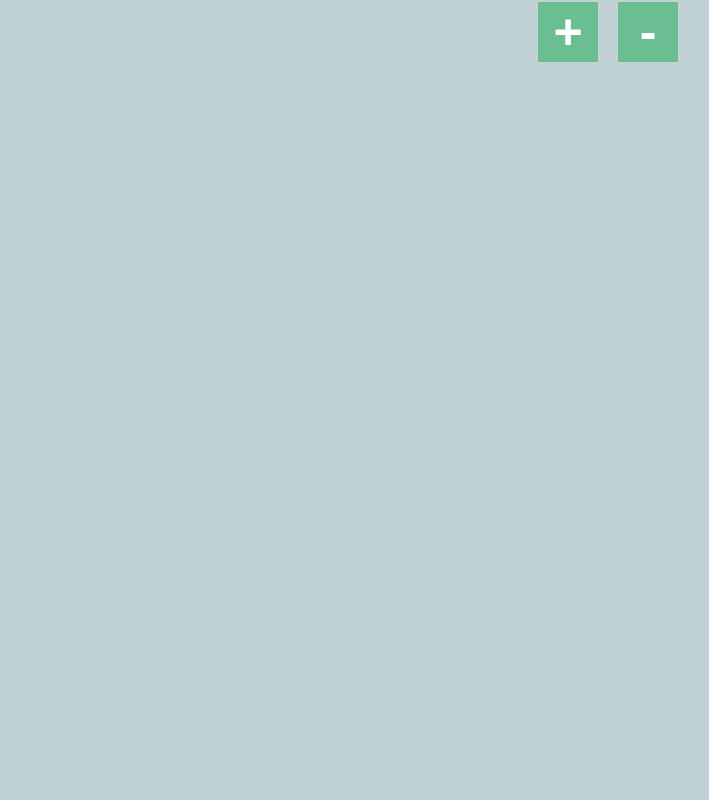
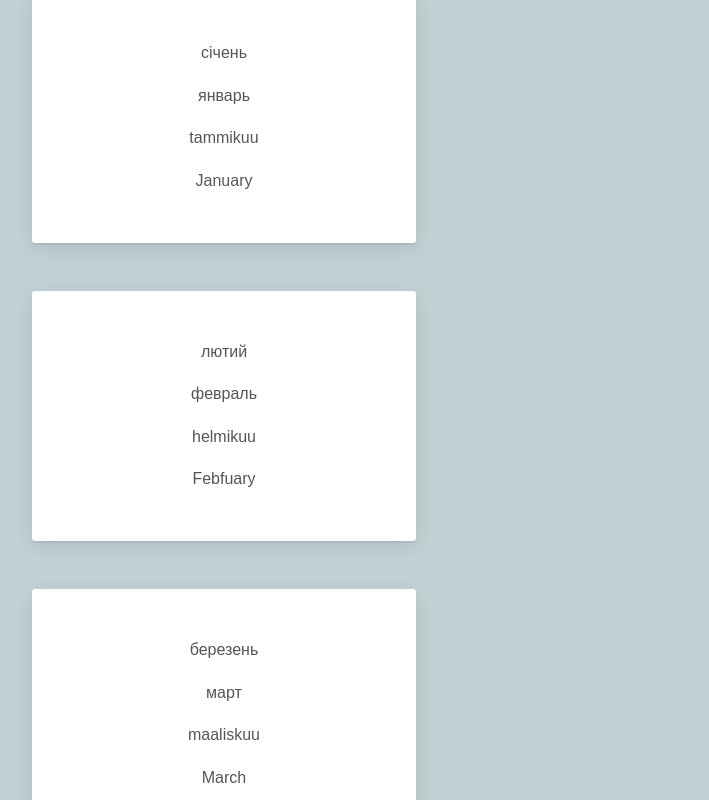
Before and after one commit to irensula/4lang-app, a React (Create React App) app: page / in a window 1280 px wide. Shown: the part 2600-3400 px from the top of the page, without its empty margins (32-741 px from the left). Before the commit the page ends 2702 px from the top, so only its background shows below. Built offline with nearby package versions, Linux system fonts and the light colour scheme.

Commit message:
Add files via upload

```diff
--- a/src/App.js
+++ b/src/App.js
@@ -2,6 +2,7 @@ import './App.css';
 import Entry from './components/Entry.jsx';
 import React, { useState } from 'react';
 import daysOfWeek from './daysofweek.js';
+import months from './months.js';
 
 function App() {
 
@@ -32,6 +33,21 @@ function App() {
     />)
   )}
       </dl>
+      <h1>
+        <span>Months</span>
+      </h1>
+      <dl className="dictionary">
+        {months.map((word) =>
+    (<Entry
+      key={word.id}
+      id={word.id}
+      ukrainian={word.ukrainian}
+      russian={word.russian}
+      finnish={word.finnish}
+      english={word.english}
+    />)
+  )}
+      </dl>
 
       <div className="container">
         <h1>{count}</h1>
--- /dev/null
+++ b/src/months.js
@@ -0,0 +1,24 @@
+const months = [
+    {
+        id: 1,
+        ukrainian: "сiчень",
+        russian: "январь",
+        finnish: "tammikuu",
+        english: "January"
+      },
+      {
+        id: 2,
+        ukrainian: "лютий",
+        russian: "февраль",
+        finnish: "helmikuu",
+        english: "Febfuary"
+      },
+      {
+        id: 3,
+        ukrainian: "березень",
+        russian: "март",
+        finnish: "maaliskuu",
+        english: "March"
+      }
+]
+export default months;
```
